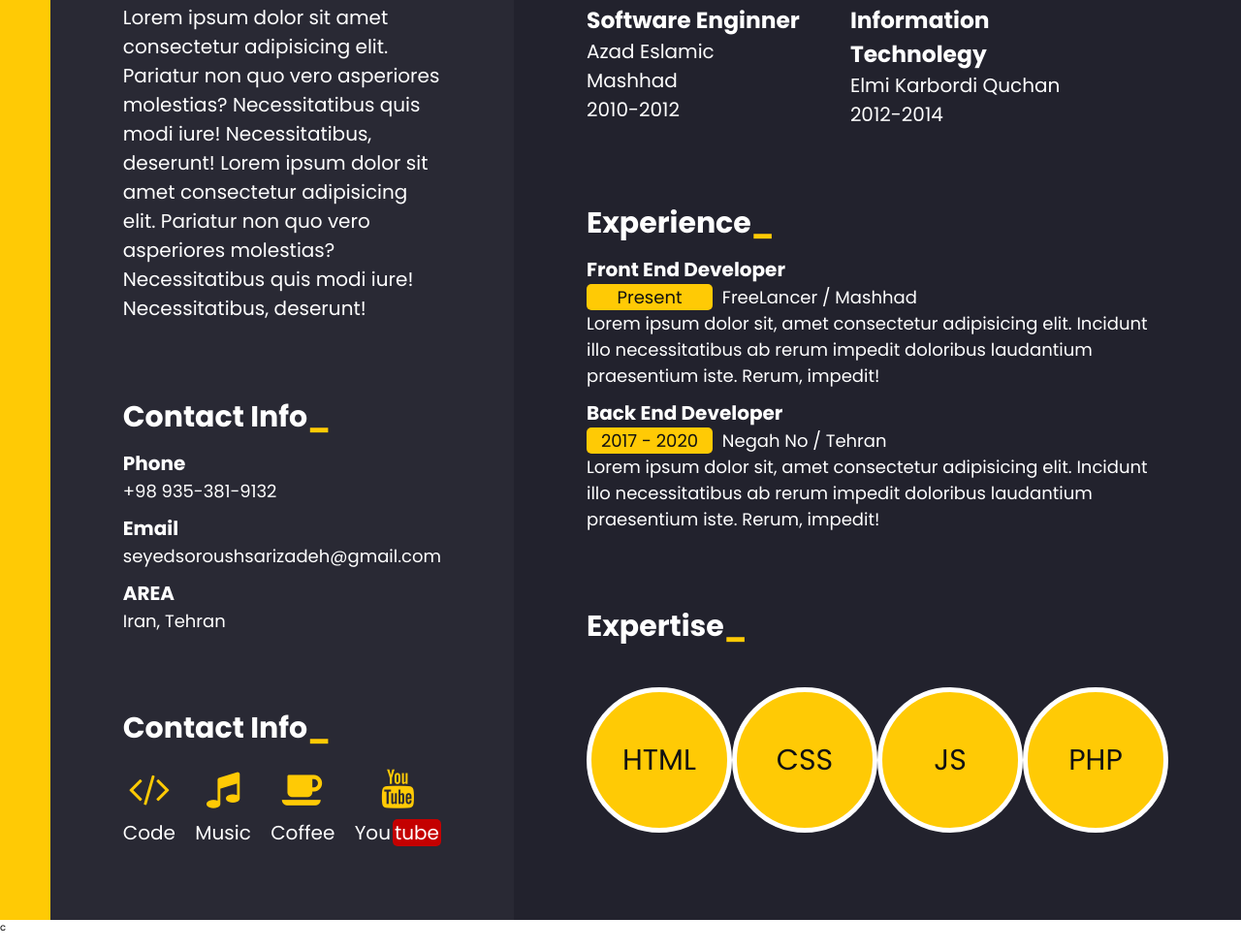
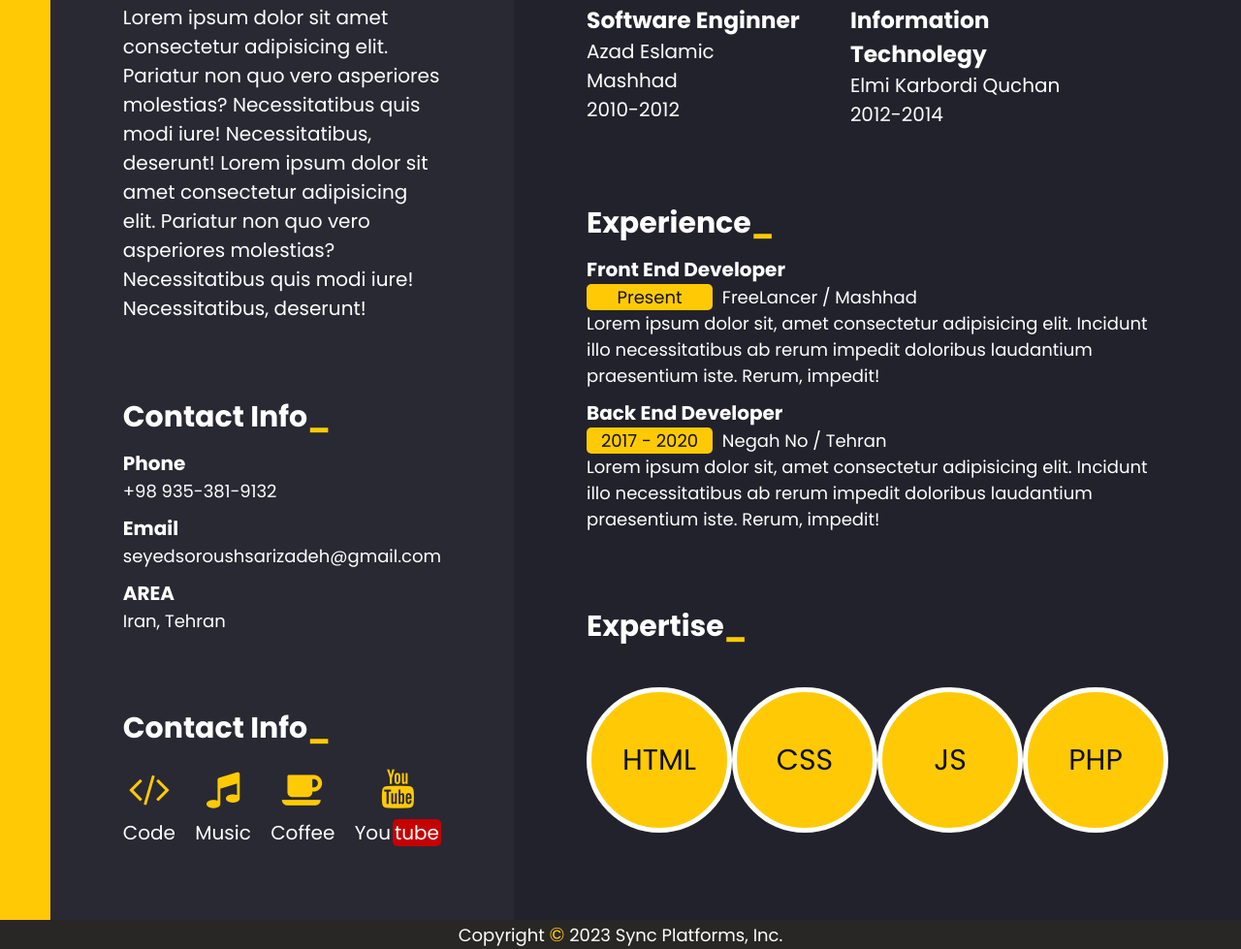
Before and after one commit to SyncPlatforms/syncplatform-cv, a plain HTML site: page index.html in a window 1280 px wide. Shown: the part 607-1586 px from the top of the page at 97% size. Drawn offline with Linux system fonts and the light colour scheme.

Commit message:
add-footer-copyright

```diff
--- a/assets/scss/style.scss
+++ b/assets/scss/style.scss
@@ -11,6 +11,7 @@ $font_size_xxlg: 4rem;
 /** COLOR */
 $red: rgb(196, 0, 0);
 $black: #111;
+$light_black: #292626;
 $white: #fff;
 $light_gray: #cecece;
 $yellow: #FFCA05;
@@ -220,6 +221,23 @@ main {
     align-items: center;
 }
 
+/**** Footer ****/
+footer {
+    grid-column: 1 / -1;
+    background-color: $light_black;
+    color: $white;
+    text-align: center;
+}
+
+.copyright {
+    font-size: $font_size_md;
+}
+
+.copyright-sign {
+    font-size: $font_size_lg;
+    color: $yellow;
+}
+
 /** Yellow Line after each Heading**/
 .head_line {
     font-size: $font_size_xlg;
--- a/index.html
+++ b/index.html
@@ -13,6 +13,7 @@
 </head>
 
 <body>
+    <!-- Header -->
     <header>
         <div class="header__sidebar"></div>
         <div class="header__picture"></div>
@@ -23,6 +24,8 @@
             <p class="header__info--text">Web Developer</p>
         </div>
     </header>
+
+    <!-- Main -->
     <main>
         <div class="main__sidebar"></div>
         <div class="main__contact">
@@ -123,7 +126,11 @@
             </div>
         </div>
     </main>
-    <footer>c</footer>
+
+    <!-- Footer -->
+    <footer>
+        <p class="copyright">Copyright <span class="copyright-sign">©</span> 2023 Sync Platforms, Inc.</p>
+    </footer>
 </body>
 
 </html>
```
Also changed, not shown: assets/css/style.css, 1 other file.
